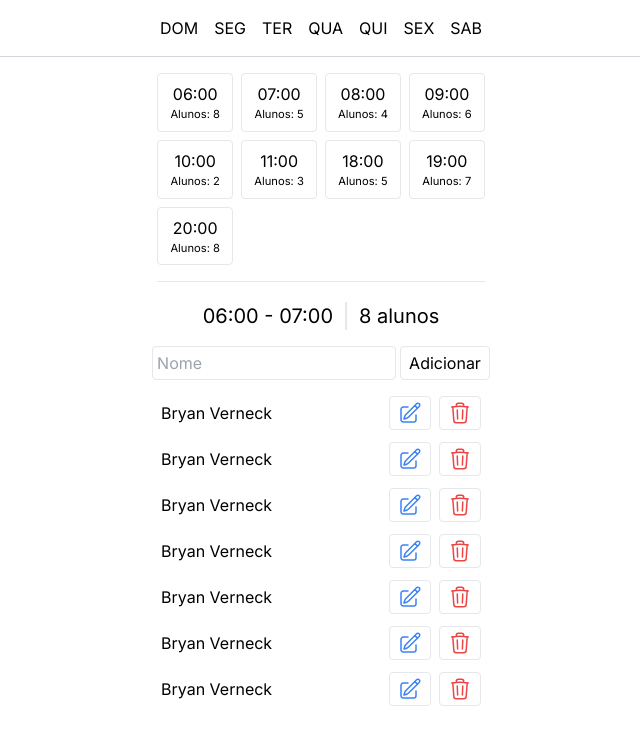
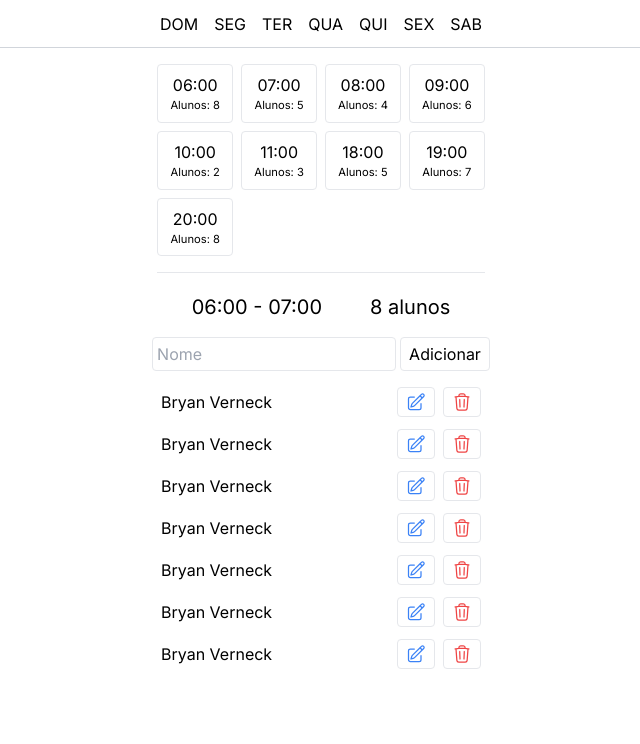
Before and after one commit to BryanVerneck/DfitStudio-web, a Next.js app: page / in a window 1280 px wide. Shown: the top 744 px of the page, without its empty margins (319-959 px from the left). Built offline with nearby package versions, Linux system fonts and the light colour scheme.

Commit message:
colors update

```diff
--- a/src/app/page.tsx
+++ b/src/app/page.tsx
@@ -4,15 +4,15 @@ import ClassDetails from '@/components/classDetails';
 export default function Home() {
 	return (
 		<>
-			<header className="flex items-center justify-center w-full p-4 border-b-1 border-gray-300">
-				<nav className="flex gap-4">
-					<a href="">DOM</a>
-					<a href="">SEG</a>
-					<a href="">TER</a>
-					<a href="">QUA</a>
-					<a href="">QUI</a>
-					<a href="">SEX</a>
-					<a href="">SAB</a>
+			<header className="flex items-center justify-center w-full border-b-1 h-12 border-gray-300">
+				<nav className="flex gap-4 h-full items-center justify-center">
+					<a href="" className='hover:text-green-400'>DOM</a>
+					<a href="" className='hover:text-green-400'>SEG</a>
+					<a href="" className='hover:text-green-400'>TER</a>
+					<a href="" className='hover:text-green-400'>QUA</a>
+					<a href="" className='hover:text-green-400'>QUI</a>
+					<a href="" className='hover:text-green-400'>SEX</a>
+					<a href="" className='hover:text-green-400'>SAB</a>
 				</nav>
 			</header>
 
--- a/src/components/class.tsx
+++ b/src/components/class.tsx
@@ -5,9 +5,9 @@ interface ClassHourProps {
 
 export default function ClassHour({hour, studentsQuantity} : ClassHourProps) {
 	return(
-		<div className="border-1 px-3 py-2 hover:cursor-pointer hover:bg-slate-500 text-center rounded">
+		<button className="border-1 px-3 py-2 hover:cursor-pointer hover:bg-green-500 text-center rounded">
 			{hour}
 			<p className="text-1">Alunos: {studentsQuantity}</p>
-		</div>
+		</button>
 	);
 }
--- a/src/components/classDetails.tsx
+++ b/src/components/classDetails.tsx
@@ -3,9 +3,9 @@ import StudentsList from './studentsList';
 export default function ClassDetails() {
 	return(
 		<div className="">
-			<div className="flex text-xl w-full items-center justify-center">
-				<h2 className="border-r-2 px-3">06:00 - 07:00</h2>
-				<h2 className="px-3">8 alunos</h2>
+			<div className="flex text-xl w-full items-center justify-center gap-12">
+				<h2 className="">06:00 - 07:00</h2>
+				<h2 className="">8 alunos</h2>
 			</div>
 
 			<div className="flex m-4 gap-1 items-center justify-center">
--- a/src/components/studentsList.tsx
+++ b/src/components/studentsList.tsx
@@ -6,10 +6,10 @@ export default function StudentsList(){
 			<p>Bryan Verneck</p>
 			<div className="flex gap-2">
 				<button className="border-1 p-1 px-2 rounded">
-					<PencilSquareIcon className="h-6 w-6 text-blue-500"/>
+					<PencilSquareIcon className="h-5 w-5 text-blue-500"/>
 				</button>
 				<button className="border-1 p-1 px-2 rounded">
-					<TrashIcon className="h-6 w-6 text-red-500"/>
+					<TrashIcon className="h-5 w-5 text-red-500"/>
 				</button>
 			</div>
 		</div>
```
